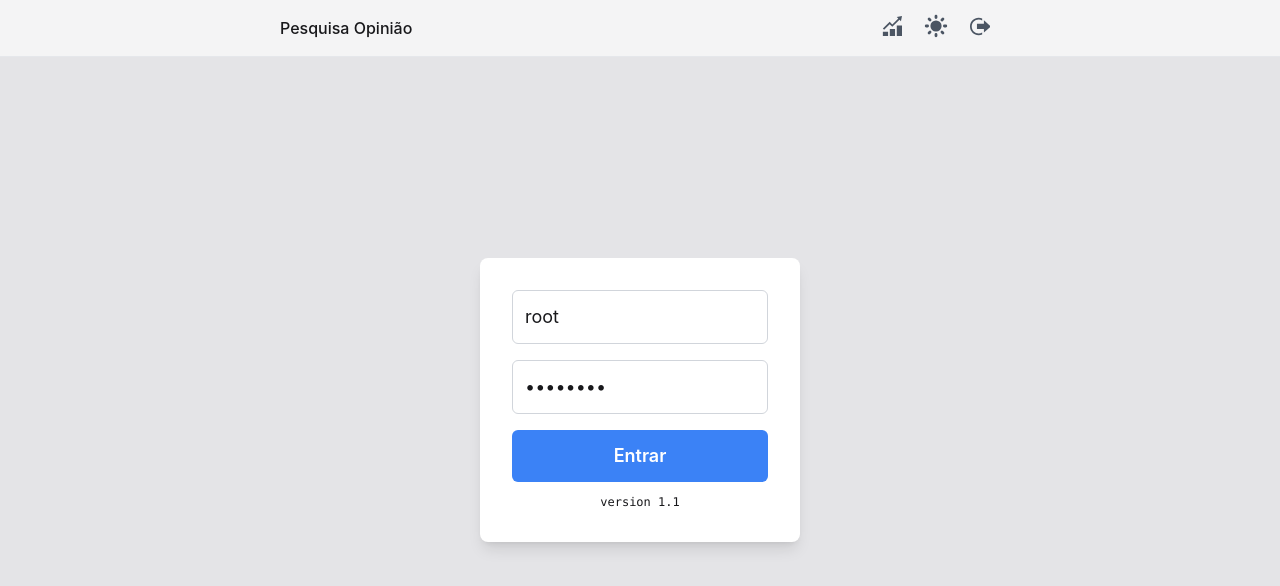
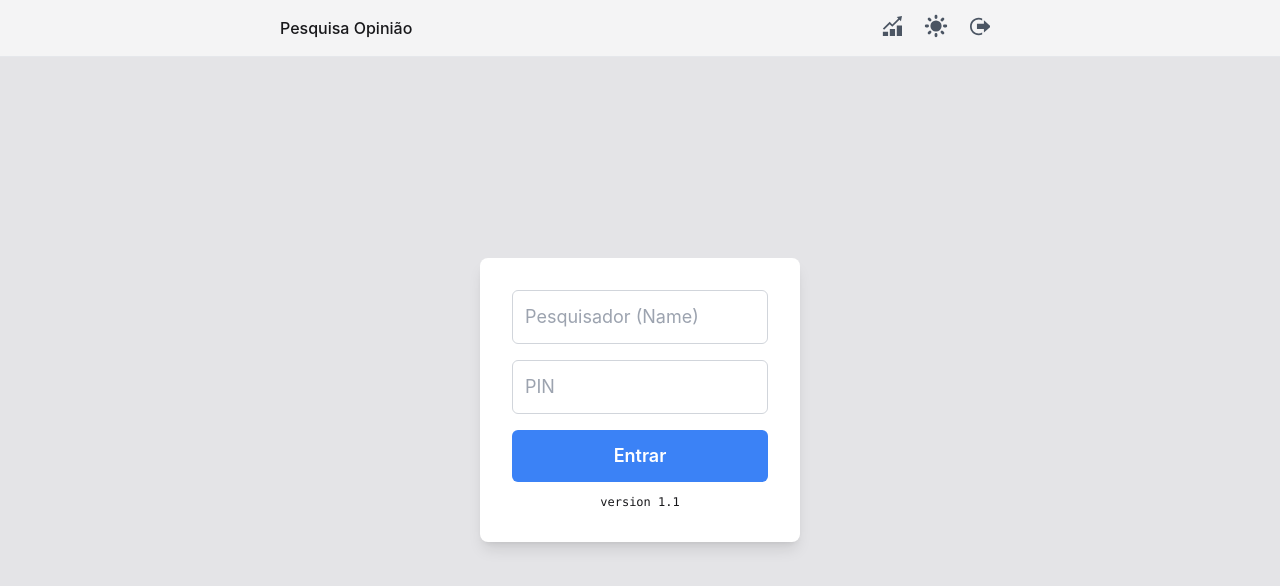
Before and after one commit to jeremiasdsa/survey, a React (Create React App) app: page / in a window 1280 px wide. Shown: the top 586 px of the page. Built offline with nearby package versions, Linux system fonts and the light colour scheme; what tailwindcss-safe-area would draw is missing.

Commit message:
Fixing position do loading no modal de statistics

```diff
--- a/src/components/Login.js
+++ b/src/components/Login.js
@@ -4,8 +4,8 @@ import { fireDb } from '../firebase';
 import { allowedUsers } from "../data";
 
 const Login = ({ onLogin, theme }) => {
-    const [name, setName] = useState('root');
-    const [pin, setPin] = useState('P@ssw0rd');
+    const [name, setName] = useState('');
+    const [pin, setPin] = useState('');
     const [error, setError] = useState('');
 
     const nameInputRef = useRef(null);
--- a/src/components/survey/StatisticsModal.js
+++ b/src/components/survey/StatisticsModal.js
@@ -4,6 +4,7 @@ const StatisticsModal = ({ isOpen, onClose, countStoredData }) => {
     const [surveyCount, setSurveyCount] = useState(0);
     const [message, setMessage] = useState('');
     const [sending, setSending] = useState(false);
+
 
     useEffect(() => {
         if (isOpen) {
@@ -62,12 +63,15 @@ const StatisticsModal = ({ isOpen, onClose, countStoredData }) => {
                             )}
                         </div>
                     ) : (
-                        <>
+                        <div className="">
                             {sending ? (
-                                <div
-                                    className="text-lg items-center justify-center font-semibold text-gray-700 dark:text-gray-300">Enviando...
+                                <div className=" inset-0 flex items-center justify-center">
+                                <div className="text-lg font-semibold text-gray-700 dark:text-gray-300">
+                                    Salvando...
+                                    {/* Adiciona um spinner */}
                                     <div
-                                        className="loader mt-4 items-center border-t-4 border-blue-500 rounded-full w-10 h-10 animate-spin"></div>
+                                        className="loader mt-4 border-t-4 border-blue-500 rounded-full w-16 h-16 animate-spin"></div>
+                                </div>
                                 </div>
                             ) : (
                                 <div className="mb-6">
@@ -90,7 +94,7 @@ const StatisticsModal = ({ isOpen, onClose, countStoredData }) => {
                                     Enviar Dados
                                 </button>
                             </div>
-                        </>
+                        </div>
                     )}
                 </div>
             </div>
--- a/src/components/survey/Step3.js
+++ b/src/components/survey/Step3.js
@@ -83,7 +83,7 @@ const Step3 = ({ councilorChoice, setCouncilorChoice, onPrevious, onNext }) => {
                             <div
                                 className={`text-center items-center text-xs font-sans font-semibold mb-1 ${
                                     councilorChoice === candidate.nome
-                                        ? 'text-green-500'
+                                        ? 'text-green-600'
                                         : 'text-gray-900 dark:text-gray-300'
                                 }`}
                             >
```
